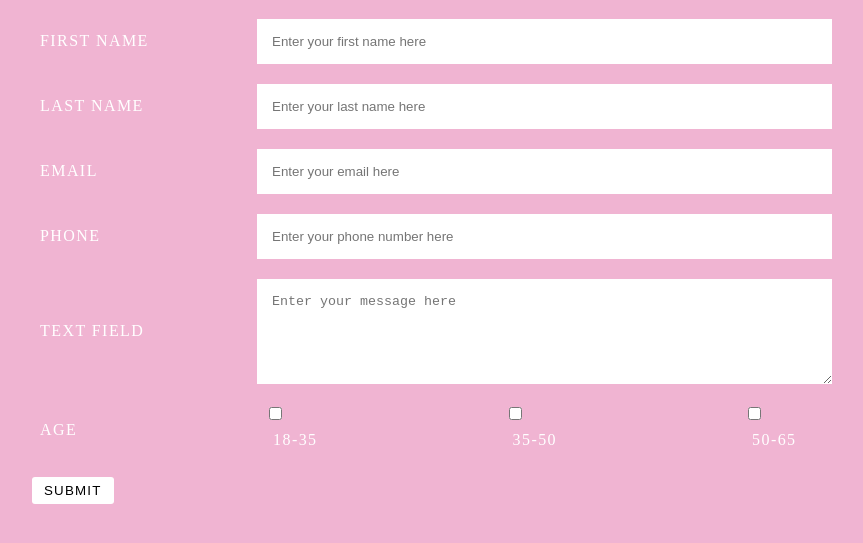
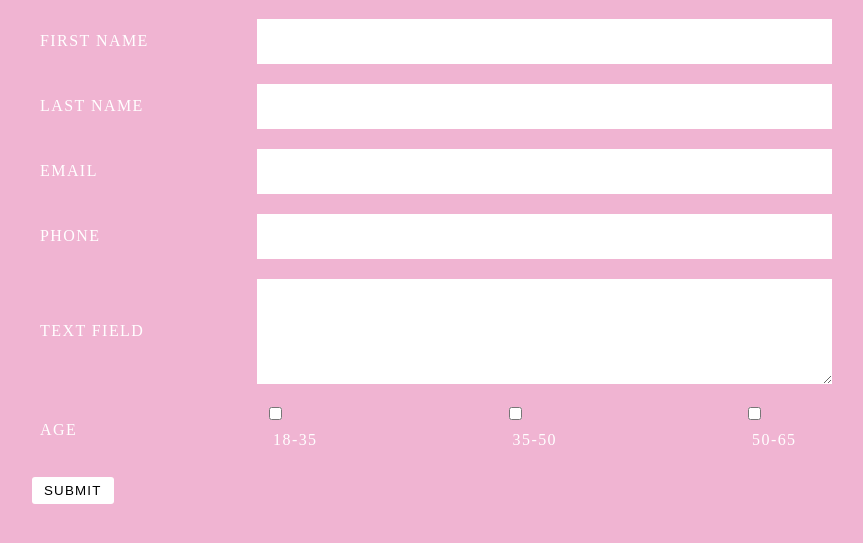
Before and after one commit to ztcharleus/ztcharleus.github.io, a website: page public/lab_4/index.html in a window 1280 px wide. Shown: the part 119-662 px from the top of the page, without its empty margins (208-1071 px from the left). Drawn offline with Linux system fonts and the light colour scheme.

Commit message:
Update index.html

```diff
--- a/public/lab_4/index.html
+++ b/public/lab_4/index.html
@@ -13,23 +13,23 @@
       <ul class="flex-outer">
         <li>
           <label for="fname">First Name</label>
-          <input type="text" id="fname" name ="first name" maxlength = "140" placeholder="Enter your first name here">
+          <input type="text" id="fname" name ="first name" maxlength = "140">
         </li>
         <li>
           <label for="lname">Last Name</label>
-          <input type="text" id="lname" name ="last name" maxlength = "140" placeholder="Enter your last name here">
+          <input type="text" id="lname" name ="last name" maxlength = "140">
         </li>
         <li>
           <label for="email">Email</label>
-          <input type="email" id="email" name ="email" placeholder="Enter your email here">
+          <input type="email" id="email" name ="email">
         </li>
         <li>
           <label for="phone">Phone</label>
-          <input type="tel" id="phone" name ="phone" placeholder="Enter your phone number here">
+          <input type="tel" id="phone" name ="phone">
         </li>
         <li>
           <label for="message">Text Field</label>
-          <textarea rows="5" cols = "33" id="message" name ="message" placeholder="Enter your message here"></textarea>
+          <textarea rows="5" cols = "33" id="message" name ="message"></textarea>
         </li>
         <li>
 
```
